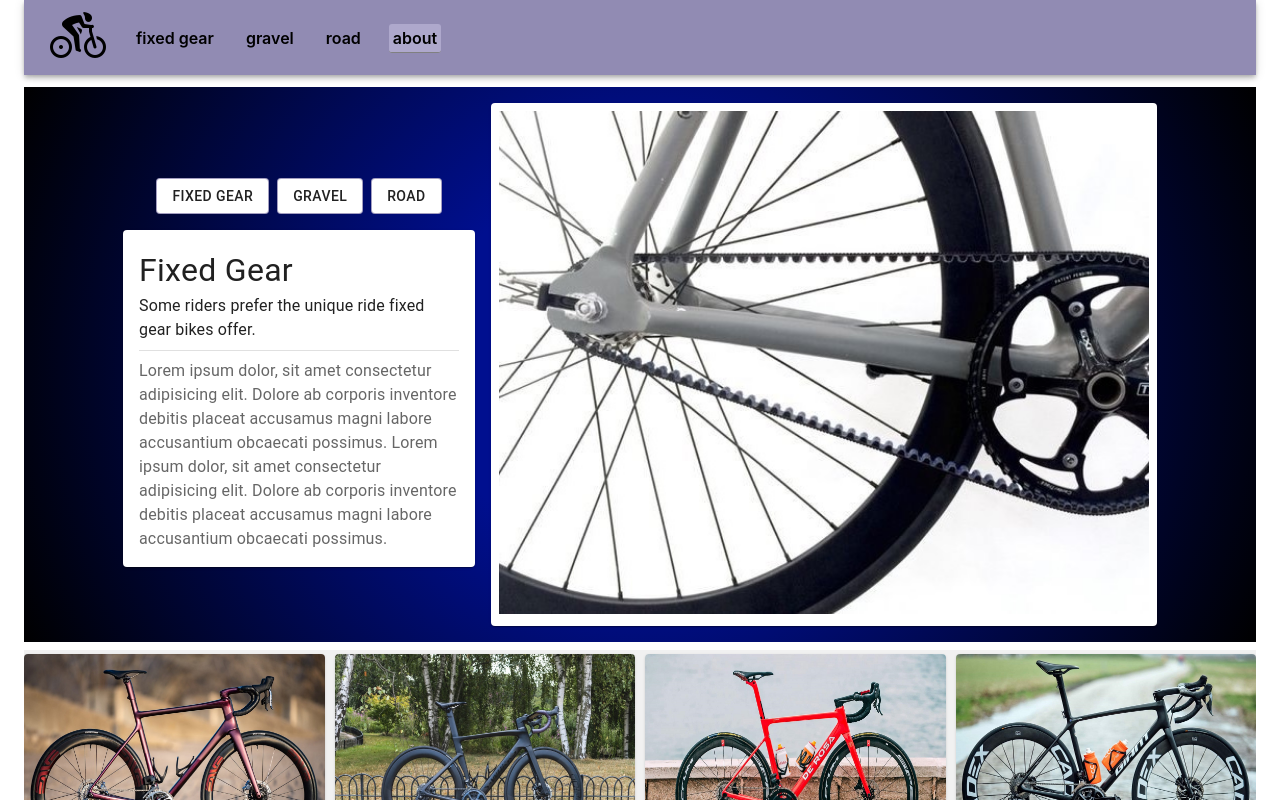
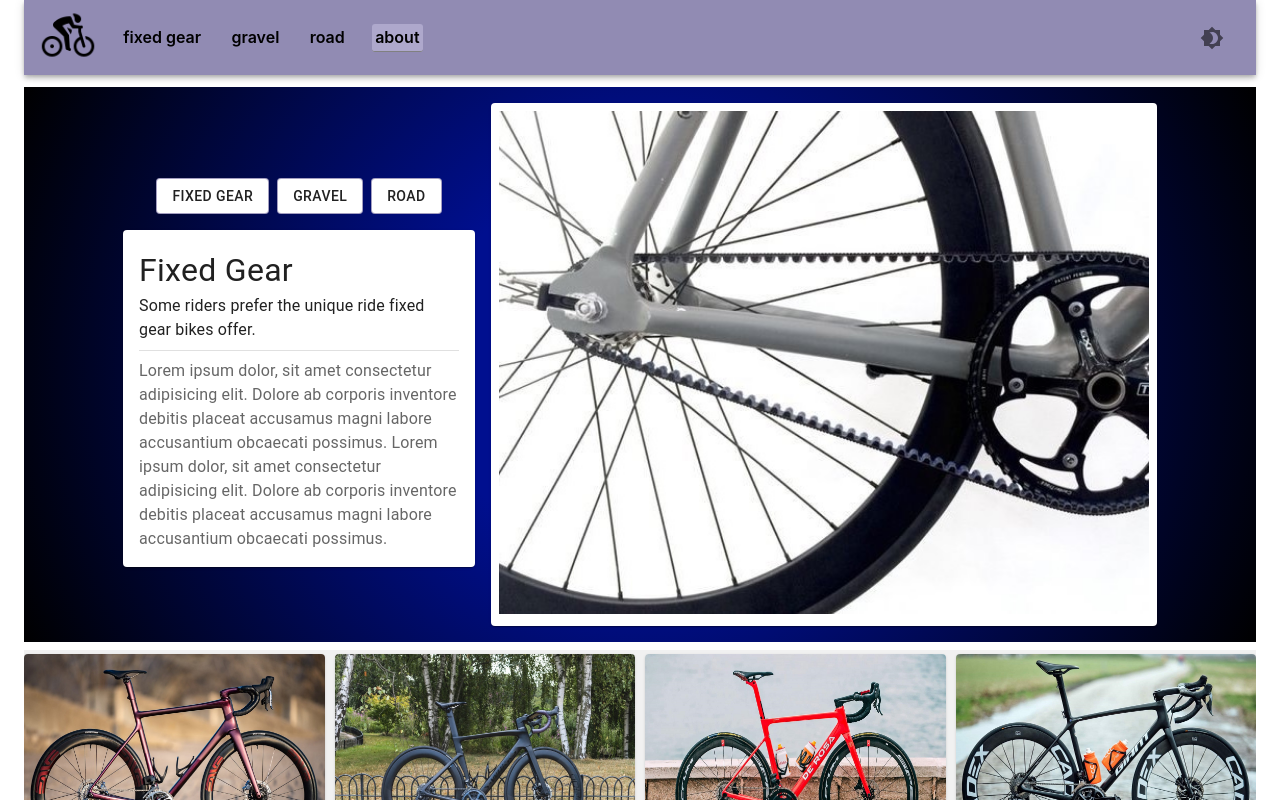
Before and after one commit to samouchka1/coolbikes, a React (Create React App) app: page /about in a window 1280 px wide. Shown: the top 800 px of the page. Built offline with nearby package versions, Linux system fonts and the light colour scheme.

Commit message:
added darkmode button to navbar

```diff
--- a/src/App.css
+++ b/src/App.css
@@ -68,6 +68,10 @@
 
 .colorTest3-Dark {
   color: #2a2449a5;
+}
+
+.colorTest4 {
+  color: #000000;
 }
 
 
--- a/src/App.js
+++ b/src/App.js
@@ -16,7 +16,7 @@ import About from './components/About';
 import Footer from './components/Footer';
 import CardSlider from './components/CardSlider';
 
-import { IconButton } from '@mui/material';
+import { IconButton, Tooltip } from '@mui/material';
 import Brightness7Icon from '@mui/icons-material/Brightness7';
 import Brightness4Icon from '@mui/icons-material/Brightness4';
 
@@ -54,9 +54,15 @@ function App() {
 
   const DarkMode = () => {
     return (
-      <IconButton sx={{ ml: 1 }} onClick={colorMode.toggleColorMode} color="inherit">
-          {theme.palette.mode === 'dark' ? <Brightness7Icon /> : <Brightness4Icon />}
-      </IconButton>
+      <Tooltip title="set Dark / Light mode">
+        <IconButton
+          onClick={colorMode.toggleColorMode}
+          // color="text.primary"
+          color="#000"
+        >
+            {theme.palette.mode === 'dark' ? <Brightness7Icon /> : <Brightness4Icon />}
+        </IconButton>
+      </Tooltip>
     )
   }
 
--- a/src/components/Navbar.js
+++ b/src/components/Navbar.js
@@ -2,13 +2,10 @@ import React from 'react';
 import {
     AppBar,
     Container,
-    // Paper,
     Toolbar,
-    // Typography,
     Box,
     IconButton,
     Tooltip,
-    // Button,
 } from '@mui/material';
 import { Link, NavLink } from 'react-router-dom';
 // import { Bounce } from 'react-awesome-reveal';
@@ -36,10 +33,7 @@ const navBarStyles = {
   position: 'relative',
   display: 'flex',
   flexDirection: 'row',
-  justifyContent: {
-    md: 'left',
-    xs: 'center'
-  },
+  justifyContent: 'space-between',
   alignItems:'center',
   height: 75, //height
   backgroundColor : 'primary.main', //bgolor
@@ -48,11 +42,11 @@ const navBarStyles = {
 }
 
 const Navbar = (
-  // {
+  {
     // checked,
     // setChecked,
-    // DarkMode
-  // }
+    DarkMode
+  }
 ) => {
 
   // const [checked, setChecked] = React.useState(true);
@@ -65,16 +59,22 @@ const Navbar = (
     <Container maxWidth={false}>
       {/* <Bounce direction="down"> */}
         <AppBar sx={navBarStyles}>
-          <Toolbar>
-            <Box sx={{display: 'flex', gap: { md:'1.5rem', xs: '.65rem'}, justifyContent: 'space-between', alignItems: 'center'}}>
+          <Toolbar sx={{padding: { md: '0 1rem', xs: '0'}, justifyContent: 'left'}}>
+            <Box sx={{display: 'flex', gap: { md:'1.5rem', xs: '.25rem'}, justifyContent: 'space-between', alignItems: 'center'}}>
               <Tooltip title="CoolBikes">
-                <IconButton sx={{margin: {md:  '0 -10px', xs: '0 -15px'}}}>
+                <IconButton sx={{margin: {md:  '0 -10px', xs: '0 -10px 0 -5px'}}}>
                   <Link to='/'>
                     <Box
                       id="#top"
                       component="img"
                       alt="CoolBikes"
                       src={process.env.PUBLIC_URL + '/images/icon-home.png'}
+                      sx={{
+                        height: {
+                          md: '60px',
+                          xs: '50px'
+                        }
+                      }}
                     />
                   </Link>
                 </IconButton>
@@ -83,7 +83,6 @@ const Navbar = (
               {arrayNavLinks.map((link) => (
                 <Box>
                   <NavLink
-                    // style={navLinks}
                     style={({ isActive }) => ({
                       // color: isActive ? '#fff' : '#000',
                       background: isActive ? '#b8b2d5c0' : '', //primary.main color slightly darker
@@ -91,7 +90,7 @@ const Navbar = (
                       transition: '.5s',
 
                       color: 'black',
-                      padding: '.25rem',
+                      padding: '.20rem',
                       borderRadius: '3px',
                       textDecoration: 'none',
                       fontWeight: '600',
@@ -107,14 +106,21 @@ const Navbar = (
                   </NavLink>
                 </Box>
               ))}
+
             </Box>
+
+
           </Toolbar>
 
-          {/* <Switch
-            checked={checked}
-            onChange={handleChange}
-            inputProps={{ 'aria-label': 'controlled' }}
-          /> */}
+          <Box
+            sx={{
+              padding: {
+                md: '0 24px',
+                xs: '0'
+              }
+          }}>
+            <DarkMode />
+          </Box>
 
         </AppBar>
       {/* </Bounce> */}
```
